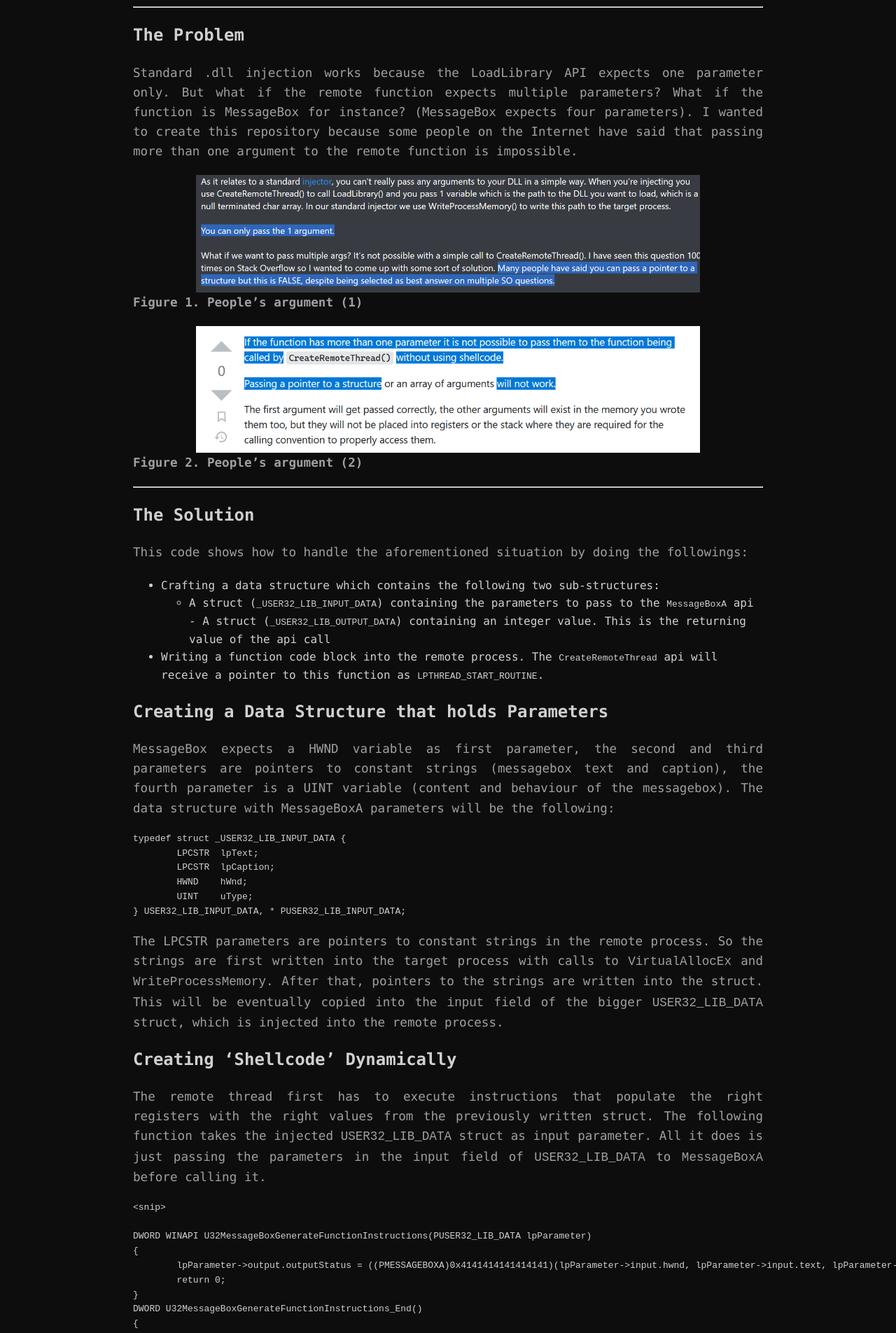
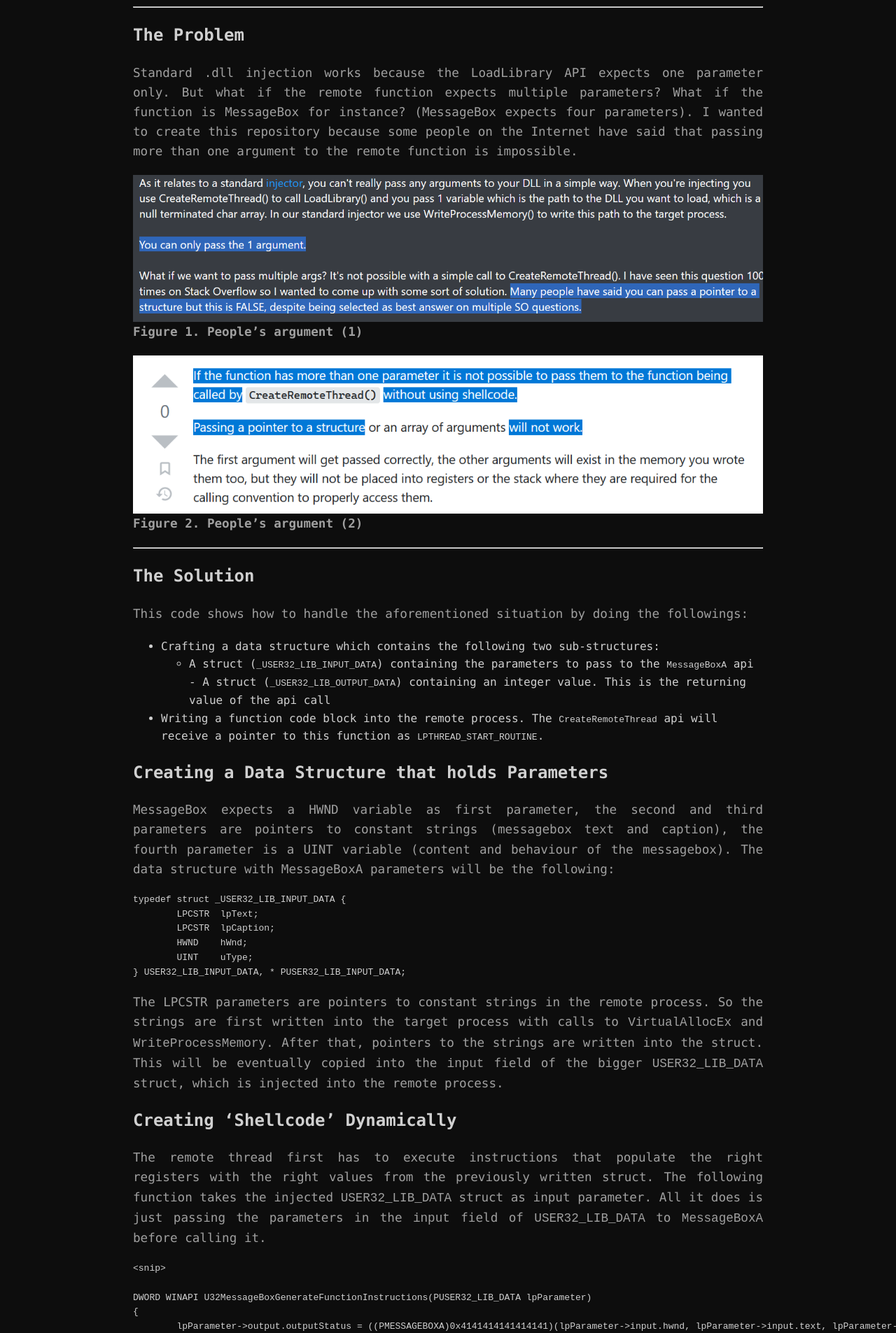
Before and after one commit to lem0nSec/lem0nSec.github.io, a Jekyll site: the page built from projects/createremotethreadplus/createremotethreadplus.md, in a window 1280 px wide. Shown: the part 878-2783 px from the top of the page at 70% size. Built offline with Jekyll 4.4.1, drawn with Linux system fonts in a browser that asks for light colours; our own code applies the rules of GitHub Pages for plain Markdown files.

Commit message:
Update createremotethreadplus.md

```diff
--- a/projects/createremotethreadplus/createremotethreadplus.md
+++ b/projects/createremotethreadplus/createremotethreadplus.md
@@ -23,11 +23,11 @@ HANDLE CreateRemoteThread(
 # The Problem
 Standard .dll injection works because the LoadLibrary API expects one parameter only. But what if the remote function expects multiple parameters? What if the function is MessageBox for instance? (MessageBox expects four parameters). I wanted to create this repository because some people on the Internet have said that passing more than one argument to the remote function is impossible.
 
-![](pictures/argument.png){: .center-image width="80%" }
+![](pictures/argument.png){: .center-image width="100%" }
 **Figure 1. People's argument (1)**
 
 
-![](pictures/argument1.png){: .center-image width="80%" }
+![](pictures/argument1.png){: .center-image width="100%" }
 **Figure 2. People's argument (2)**
 
 -----------------------------------------------------------------------------------------------------------------------------------------------------------------
@@ -77,11 +77,11 @@ DWORD U32MessageBoxGenerateFunctionInstructions_End()
 '0x4141414141414141' is just a dummy value that will be replaced with the `MessageBoxA` address before injecting the code block. The result after code injection and remote thread creation is the following:
 
 
-![MessageBoxA instruction set](pictures/function_instruction_set.png){: .center-image width="80%" }
+![MessageBoxA instruction set](pictures/function_instruction_set.png){: .center-image width="100%" }
 **Figure 3. MessageBoxA instruction set**
 
 
-![Remote thread executes MessageBoxA](pictures/payload_execution.png){: .center-image width="80%" }
+![Remote thread executes MessageBoxA](pictures/payload_execution.png){: .center-image width="100%" }
 **Figure 4. Remote thread executes MessageBoxA**
 
 -----------------------------------------------------------------------------------------------------------------------------------------------------------------
```
